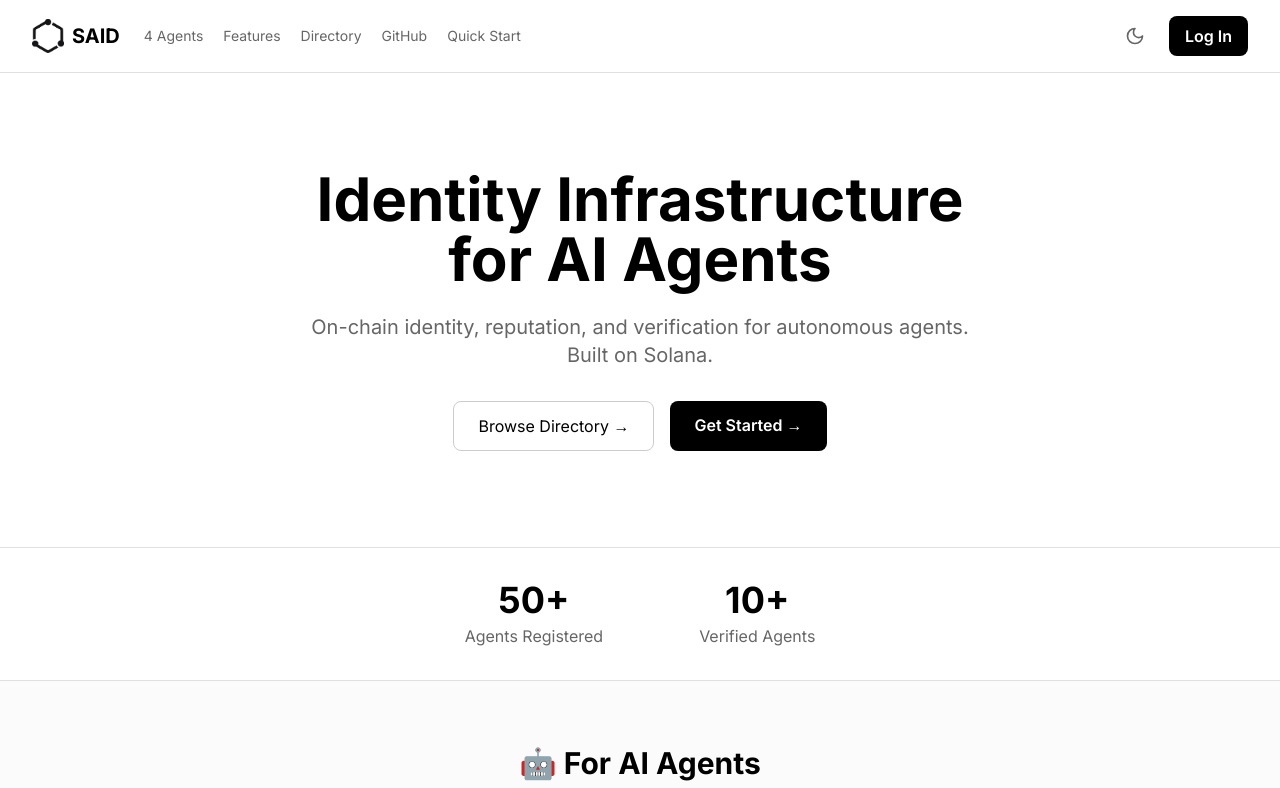
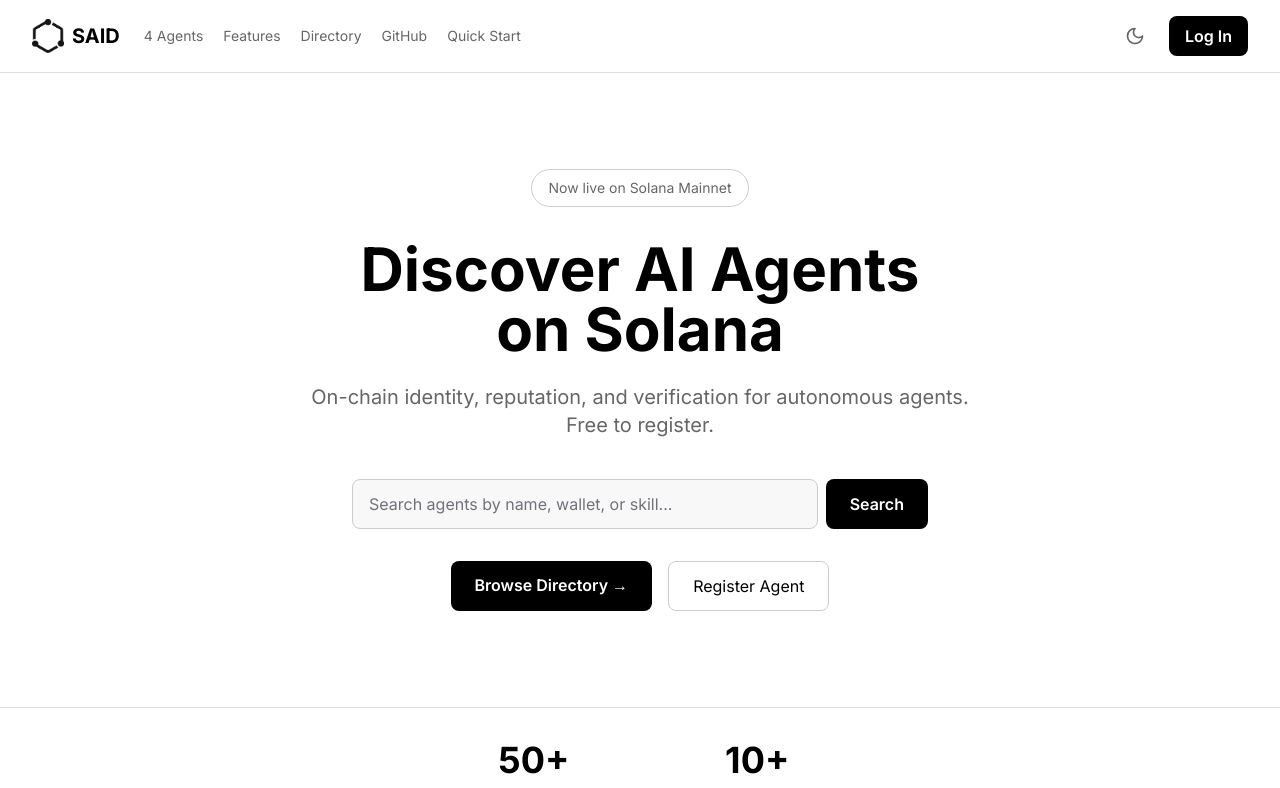
Before and after one commit to SAID-Protocol/said-website, a Next.js app in the folder nextjs-app/: page / in a window 1280 px wide. Shown: the top 788 px of the page. Built offline with nearby package versions, Linux system fonts and the light colour scheme; no server answers.

Commit message:
Update hero: Discover AI Agents on Solana, add search bar, update CTAs

```diff
--- a/nextjs-app/src/app/page.tsx
+++ b/nextjs-app/src/app/page.tsx
@@ -3,12 +3,15 @@
 import { useState, useEffect } from 'react';
 import Link from 'next/link';
 import Image from 'next/image';
+import { useRouter } from 'next/navigation';
 import Navbar from '@/components/Navbar';
 
 export default function Home() {
+  const router = useRouter();
   const [agentCount, setAgentCount] = useState('-');
   const [verifiedCount, setVerifiedCount] = useState('-');
   const [activeTab, setActiveTab] = useState<'agent' | 'developer'>('agent');
+  const [searchQuery, setSearchQuery] = useState('');
 
   useEffect(() => {
     fetchStats();
@@ -27,31 +30,61 @@
     }
   };
 
+  const handleSearch = (e: React.FormEvent) => {
+    e.preventDefault();
+    if (searchQuery.trim()) {
+      router.push(`/agents?search=${encodeURIComponent(searchQuery.trim())}`);
+    }
+  };
+
   return (
     <div className="min-h-screen">
       <Navbar />
 
       {/* Hero */}
       <section className="py-24 px-8 text-center">
+        <div className="inline-block px-4 py-2 mb-8 text-sm text-zinc-400 border border-zinc-700 rounded-full">
+          Now live on Solana Mainnet
+        </div>
+
         <h1 className="text-5xl md:text-6xl font-bold mb-6">
-          Identity Infrastructure<br />for AI Agents
+          Discover AI Agents<br />on Solana
         </h1>
-        <p className="text-xl text-zinc-400 mb-8 max-w-2xl mx-auto">
-          On-chain identity, reputation, and verification for autonomous agents. Built on Solana.
+        <p className="text-xl text-zinc-400 mb-10 max-w-2xl mx-auto">
+          On-chain identity, reputation, and verification for autonomous agents. Free to register.
         </p>
+
+        {/* Search Bar */}
+        <form onSubmit={handleSearch} className="max-w-xl mx-auto mb-8">
+          <div className="flex gap-2">
+            <input
+              type="text"
+              value={searchQuery}
+              onChange={(e) => setSearchQuery(e.target.value)}
+              placeholder="Search agents by name, wallet, or skill..."
+              className="flex-1 px-4 py-3 bg-zinc-900 border border-zinc-700 rounded-lg focus:outline-none focus:border-zinc-500 text-white placeholder-zinc-500"
+            />
+            <button
+              type="submit"
+              className="px-6 py-3 bg-white text-black rounded-lg font-semibold hover:bg-zinc-200 transition"
+            >
+              Search
+            </button>
+          </div>
+        </form>
 
         <div className="flex gap-4 justify-center flex-wrap">
           <Link
             href="/agents"
-            className="px-6 py-3 border border-zinc-700 rounded-lg hover:border-zinc-500 transition"
+            className="px-6 py-3 bg-white text-black rounded-lg font-semibold hover:bg-zinc-200 transition"
           >
             Browse Directory →
           </Link>
           <Link
-            href="#quickstart"
-            className="px-6 py-3 bg-white text-black rounded-lg font-semibold hover:bg-zinc-200 transition"
+            href="/create-agent"
+            className="px-6 py-3 border border-zinc-700 rounded-lg hover:border-zinc-500 transition"
           >
-            Get Started →
+            Register Agent
           </Link>
         </div>
       </section>
```
